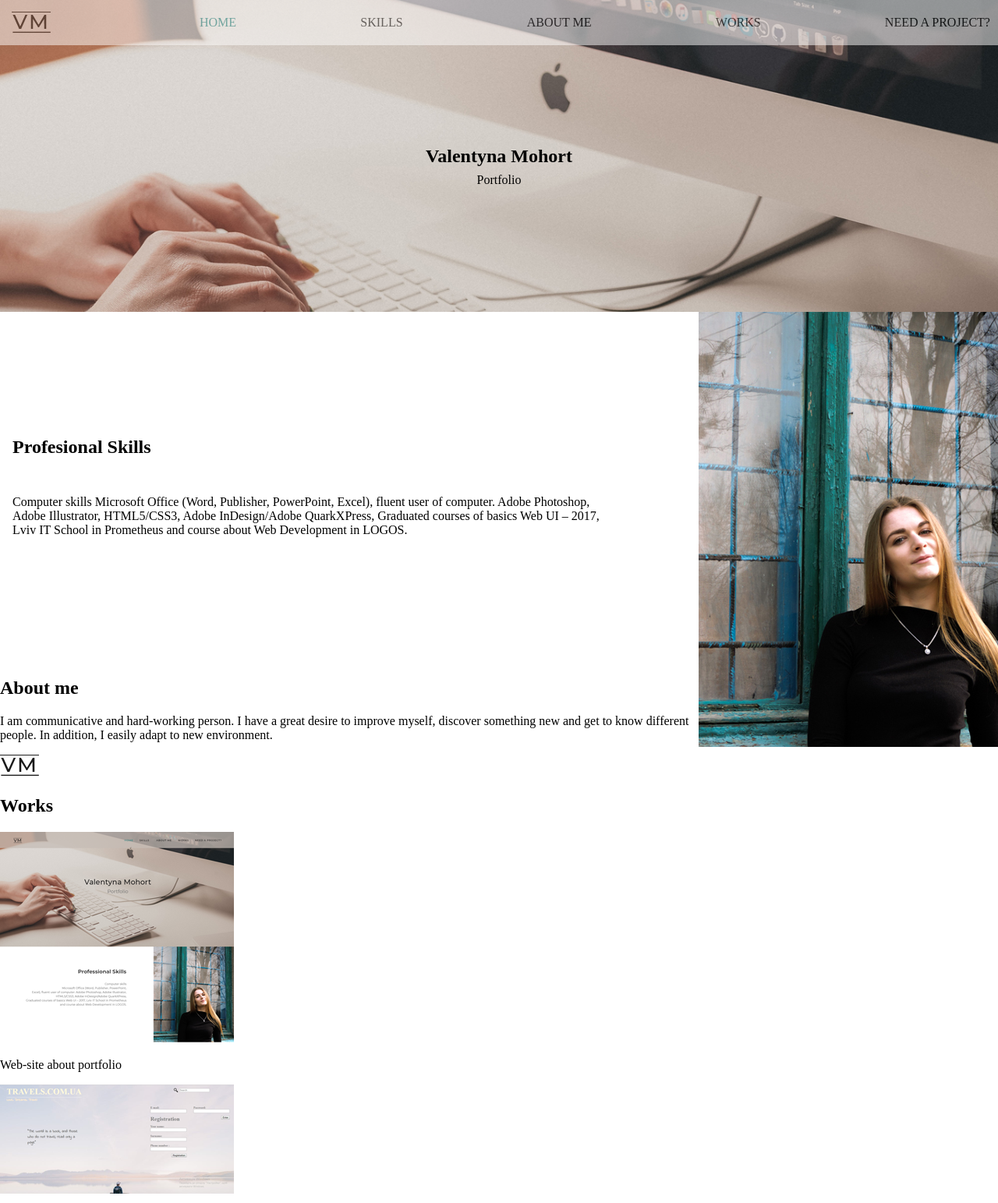
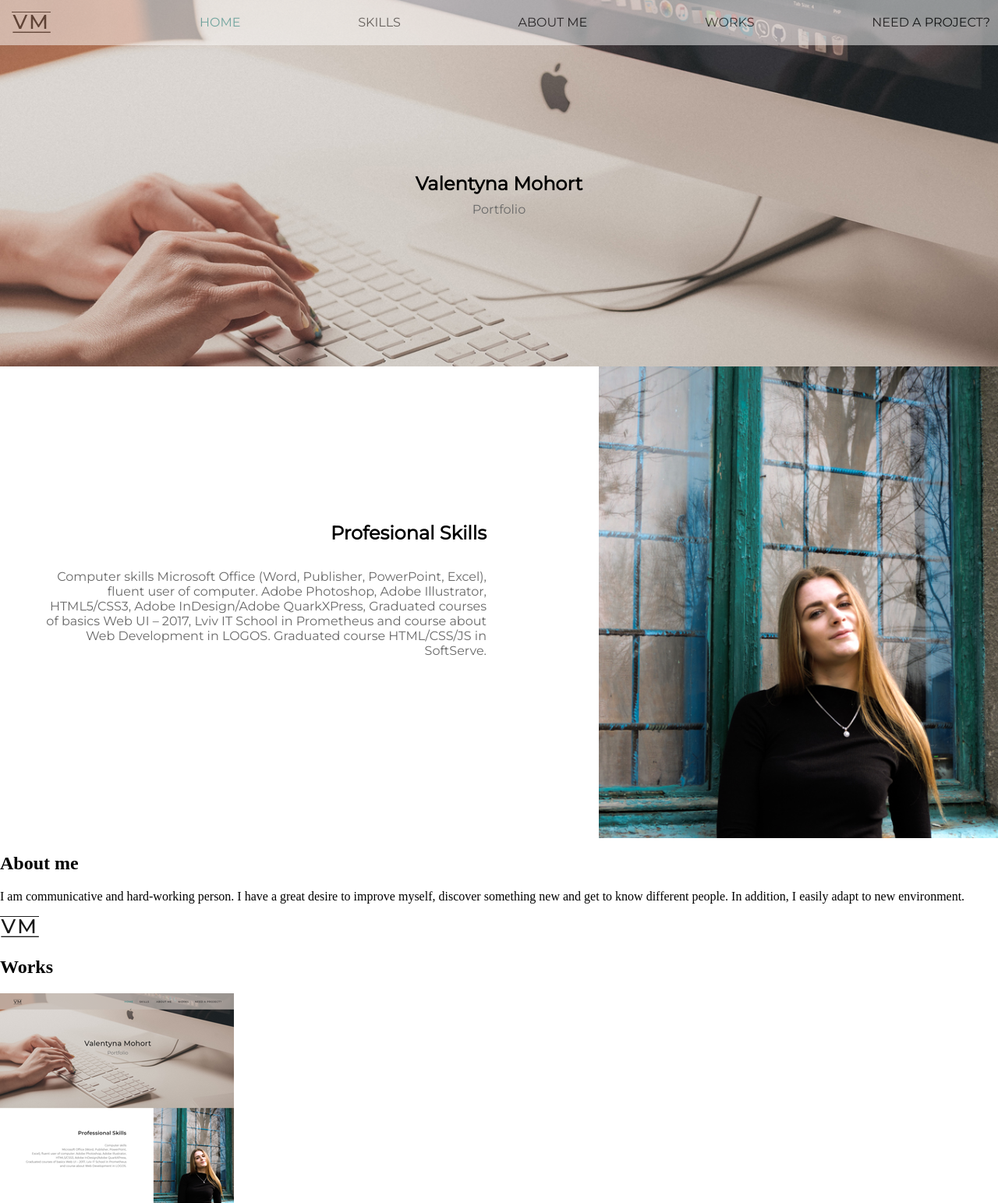
Before and after one commit to valentyna97/my_portfolio, a PHP site: page / in a window 1280 px wide; the page is wider, and only the part inside the window is pictured. Shown: the top 1543 px of that part at 78% size. Run offline with PHP 8.4, Linux system fonts and the light colour scheme.

Commit message:
Change html and css

```diff
--- a/css/index.css
+++ b/css/index.css
@@ -1,12 +1,11 @@
-
+@import url('https://fonts.googleapis.com/css?family=Montserrat');
 body {
     max-width: 1280px;
     margin: auto;
-
 }
 
  header .link_header {
-    padding-top: 20px;
+    padding-top: 19px;
     padding-bottom: 20px;
     padding-left: 0;
     position: absolute;
@@ -18,6 +17,7 @@ body {
     margin: 0;
     justify-content: space-between;
     opacity: 0.5;
+
 }
 
 #logo {
@@ -31,33 +31,31 @@ body {
     background: white;
     margin: 0;
     opacity: 0.5;
-
 }
-
 
 header .link_header li {
     display: inline;
-
 }
 
 header .link_header li a {
     text-decoration: none;
     text-transform: uppercase;
     color: black;
-
 }
 
 header .link_header li a:hover {
     text-decoration: underline;
 }
-
+.link_header li:last-child {
+    margin-right: 10px;
+}
 
 #blue {
     color: #178582;
 }
 
 #main_content {
-    min-height: 400px;
+    min-height: 470px;
     background-image: url(../img/main_content.jpg);
     background-size: cover;
     display: flex;
@@ -68,46 +66,54 @@ header .link_header li a:hover {
     bottom: 0%;
     left: 0;
     right: 0;
+    font-family: 'Montserrat', sans-serif;
+
 }
 .text_main {
-
     position: absolute;
-    bottom: 9rem;
+    bottom:11rem;
+    font-family: 'Montserrat', sans-serif;
+    color: #696969;
 }
 
-main .photo_me {
-    float: right;
+.photo_me {
+    width: 100%;
     padding-top: 0;
     padding-left: 0;
     padding-right: 0;
     padding-bottom: 0;
-    width: 30%;
+    display: flex;
+}
+.title_skills {
     margin: 0;
+    padding-right: 9rem;
+    padding-bottom: 2rem;
+    display: flex;
+    justify-content: flex-end;
+    font-family: 'Montserrat', sans-serif;
 
-}
 
-.title_skills {
-    width: 60%;
-   margin: 0;
-    padding-left: 1rem;
-    padding-top: 10rem;
-    padding-bottom: 2rem;
-    padding-right: 1rem;
-
-    display: flex;
 
 }
 .text_skills {
-
-   width: 60%;
-    padding-left: 1rem;
-    padding-top: 1rem;
-    padding-bottom: 10rem;
-    padding-right: 1rem;
     margin: 0;
+    padding-right: 9rem;
+    padding-left: 3rem;
+    padding-bottom: 2rem;
     display: flex;
+    justify-content: flex-end;
+    font-family: 'Montserrat', sans-serif;
+    font-size: 12pt;
+    color: #696969;
 }
-
-.link_header li:last-child {
-    margin-right: 10px;
+#skills_content {
+    display: grid;
+    grid-template-columns: 6fr  4fr;
+    text-align: right;
+    align-items: center;
+    position:relative;
+    top: 0%;
+    bottom: 0%;
+    left: 0;
+    right: 0;
 }
--- a/index.html
+++ b/index.html
@@ -13,7 +13,7 @@
 <body>
     <header>
         <div id="header">
-            <a id="home"></a>
+
             <section id="main_content">
                 <h2 class="title_main">Valentyna Mohort</h2>
                 <p class="text_main">Portfolio</p>
@@ -24,11 +24,11 @@
 
                     <ul class="link_header">
                         <li>
-                            <a href=#home id="blue">HOME</a>
+                            <a href=#main_content id="blue">HOME</a>
                         </li>
 
                         <li>
-                            <a href=#skills>SKILLS</a>
+                            <a href=#skills_content>SKILLS</a>
                         </li>
                         <li>
                             <a href=#about_me>ABOUT ME</a>
@@ -47,13 +47,13 @@
 
     <main>
         <section id="skills_content">
-             <a id="skills"></a>
-            <div class="photo_me">
-                <img src="img/photo_me.jpg" alt="photo_me">
+            <div>
+                <h2 class="title_skills">Profesional Skills</h2>
+                <p class="text_skills">Computer skills Microsoft Office (Word, Publisher, PowerPoint, Excel), fluent user of computer. Adobe Photoshop, Adobe Illustrator, HTML5/CSS3, Adobe InDesign/Adobe QuarkXPress, Graduated courses of basics Web UI – 2017, Lviv IT School
+                    in Prometheus and course about Web Development in LOGOS. Graduated course HTML/CSS/JS in SoftServe. </p>
             </div>
-            <h2 class="title_skills">Profesional Skills</h2>
-            <p class="text_skills">Computer skills Microsoft Office (Word, Publisher, PowerPoint, Excel), fluent user of computer. Adobe Photoshop, Adobe Illustrator, HTML5/CSS3, Adobe InDesign/Adobe QuarkXPress, Graduated courses of basics Web UI – 2017, Lviv IT School in
-                Prometheus and course about Web Development in LOGOS.</p>
+
+            <img src="img/photo_me.jpg" class="photo_me" alt="photo_me">
 
         </section>
 
@@ -118,10 +118,10 @@
         <div class="links">
             <ul class="links_footer">
                 <li>
-                    <a href=#home>HOME</a>
+                    <a href=#main_content>HOME</a>
                 </li>
                 <li>
-                    <a href=#skills>SKILLS</a>
+                    <a href=#skills_content>SKILLS</a>
                 </li>
                 <li>
                     <a href=#about_me>ABOUT ME</a>
```
Also changed, not shown: img/photo_me.jpg.
